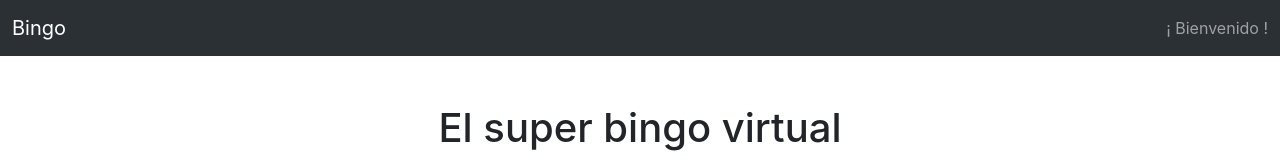
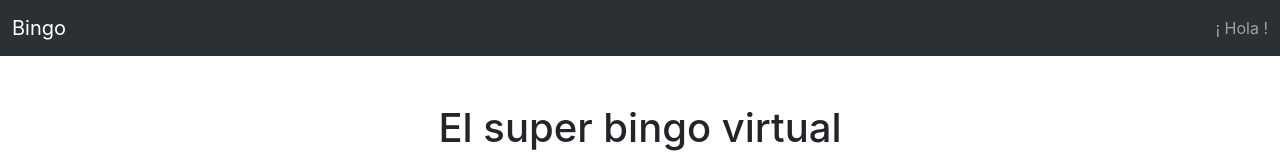
Before and after one commit to suaviaparicio/bingo-webapp-frontend, a React (Create React App) app: page /home in a window 1280 px wide. Shown: the top 160 px of the page. Built offline with nearby package versions, Linux system fonts and the light colour scheme; no server answers.

Commit message:
clean up

```diff
--- a/src/components/BingoCard.jsx
+++ b/src/components/BingoCard.jsx
@@ -14,7 +14,6 @@ const BingoCard = () => {
             headers: {
                 'Content-Type': 'application/json'
             },
-
             // body: JSON.stringify({ /* payload data */ })
         })
         .then(response => {
--- a/src/components/RoomPlayers.jsx
+++ b/src/components/RoomPlayers.jsx
@@ -22,7 +22,6 @@ const RoomPlayers = () => {
                         } else {
                             console.error('Invalid data structure: missing or invalid activeUsers property');
                         }
-                        // setUsers(data);
                     } else {
                         console.error('Error getting active users');
                     }
--- a/src/containers/BingoContainer.jsx
+++ b/src/containers/BingoContainer.jsx
@@ -3,14 +3,12 @@ import BingoCard from "../components/BingoCard";
 import DrawnNumberDisplay from "../components/DrawnNumberDisplay";
 import RoomPlayers from "../components/RoomPlayers";
 import { useNavigate } from "react-router-dom";
-// import { AuthContext } from "../AuthContext";
 
 const wsUrl = process.env.REACT_APP_WS_URL;
 
 const BingoContainer = () => {
     const endpointUrl = process.env.REACT_APP_ENDPOINT_URL;
     const navigate = useNavigate();
-    // const { authData, setAuthData } = useContext(AuthContext);
 
     const handleCheckWin = async () => {
         try {
--- a/src/pages/shared/Header.jsx
+++ b/src/pages/shared/Header.jsx
@@ -22,7 +22,7 @@ const Header = () => {
                         </li> */}
                     </ul>
                     <span className="navbar-text">
-                       ¡ Bienvenido {authState.user}!
+                       ¡ Hola {authState.user}!
                     </span>
                 </div>
             </div>
```
Also changed, not shown: 1 other file (tests, documents, lock files or other folders).
